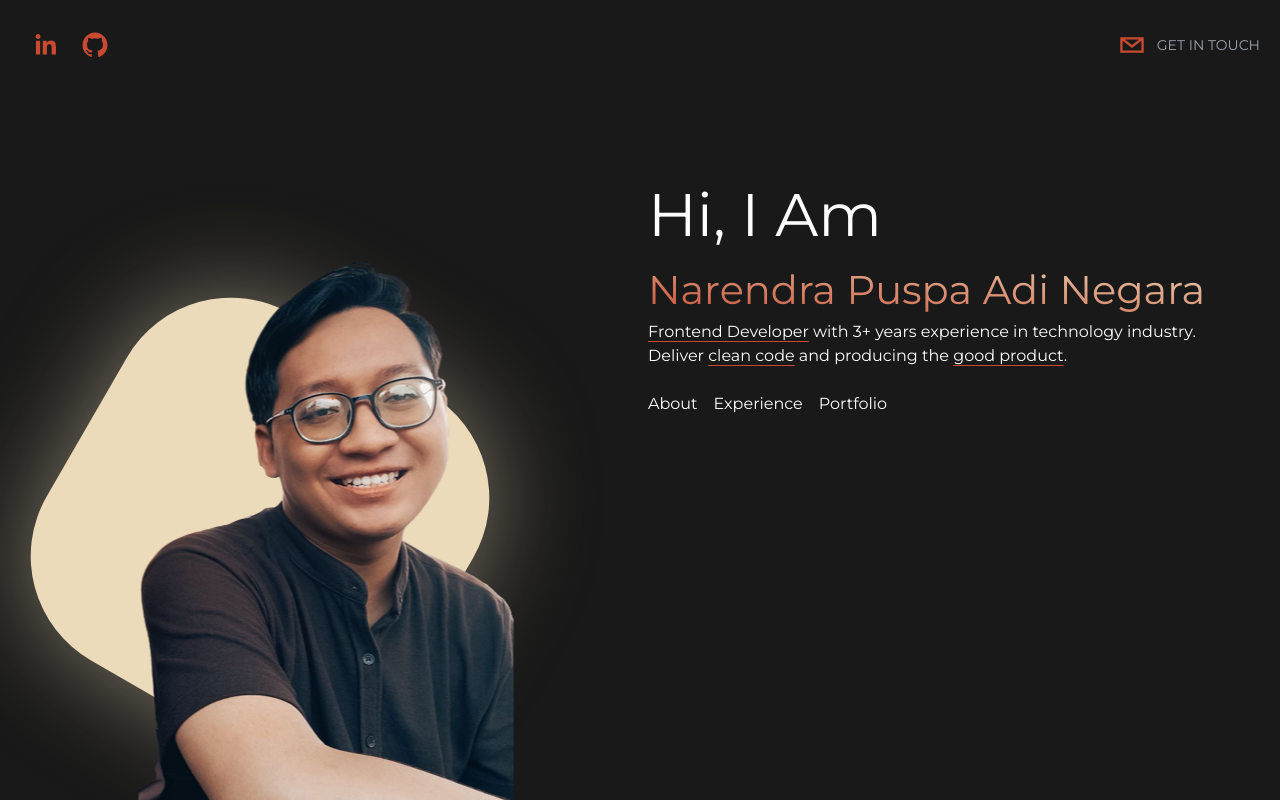
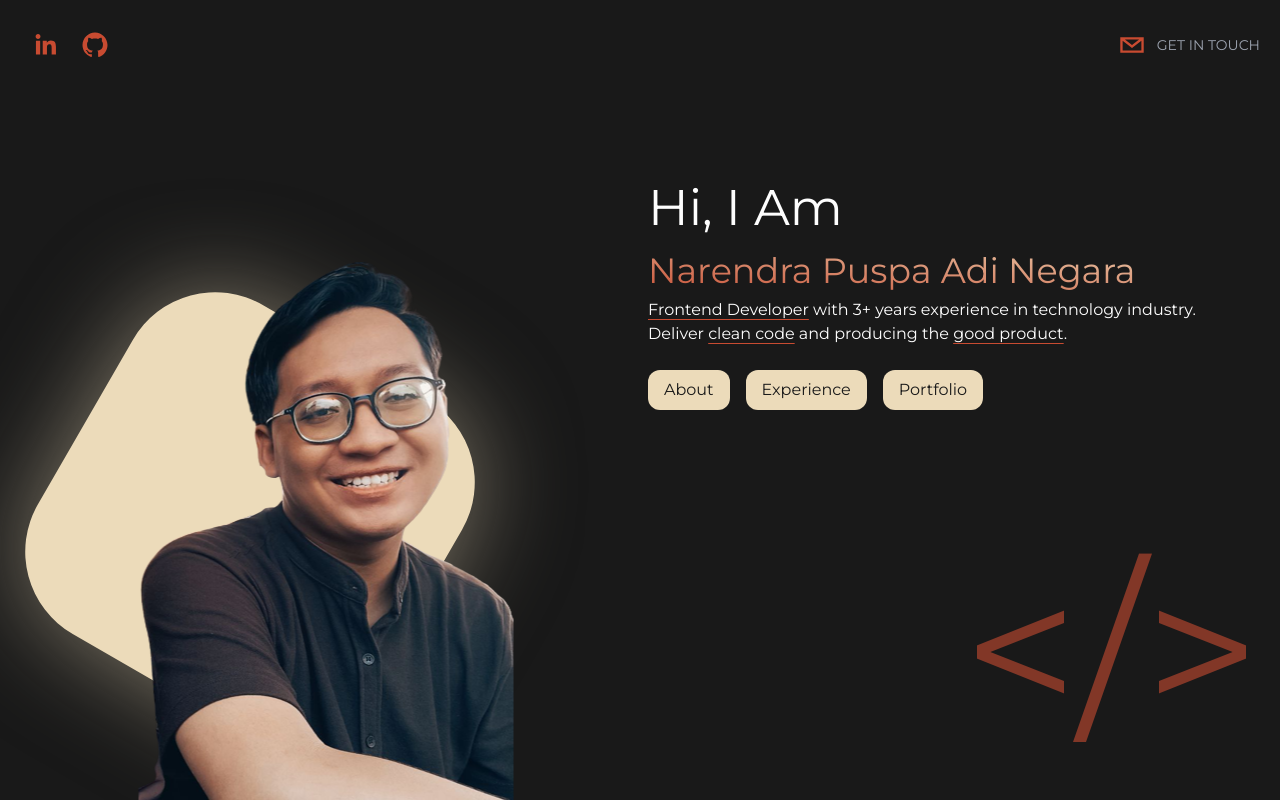
Before and after one commit to narendra087/nnegara, a Next.js app: page / in a window 1280 px wide. Built offline with nearby package versions, Linux system fonts and the light colour scheme.

Commit message:
[ADD] Babel inline svg

```diff
--- a/components/layouts/Intro.tsx
+++ b/components/layouts/Intro.tsx
@@ -3,6 +3,7 @@ import Image from "next/image";
 import { motion } from 'framer-motion'
 
 import ProfileImage from '../../public/images/profile-intro.png'
+import Code from '../../public/icons/code.svg'
 
 const Intro = () => {
   return (
@@ -10,7 +11,7 @@ const Intro = () => {
       <div className='picture-section flex-1 relative'>
         <motion.div
 
-          className='circle circle-orange-2 w-[400px] h-[400px] absolute top-1/3 left-10 bg-[#ECDBBA] rounded-[30%] rotate-[30deg]'></motion.div>
+          className='circle circle-orange-2 w-[380px] h-[380px] absolute top-1/3 left-10 bg-[#ECDBBA] rounded-[25%] rotate-[30deg]'></motion.div>
         <motion.div
           initial={{
             // x: -500,
@@ -32,16 +33,20 @@ const Intro = () => {
         </motion.div>
       </div>
       <div className="flex flex-col flex-1 pt-20 relative">
-        <h1 className='text-[60px]'>Hi, I Am</h1>
-        <h2 className='text-[40px] text-transparent bg-clip-text bg-gradient-to-tr from-[#C84B31] to-[#ECDBBA]'>Narendra Puspa Adi Negara</h2>
+        <h1 className='text-[50px]'>Hi, I Am</h1>
+        <h2 className='text-[35px] text-transparent bg-clip-text bg-gradient-to-tr from-[#C84B31] to-[#ECDBBA]'>Narendra Puspa Adi Negara</h2>
         <p>
           <span className='underline underline-offset-4 decoration-[#C84B31]'>Frontend Developer</span> with 3+ years experience in technology industry.<br /> Deliver <span className='underline underline-offset-4 decoration-[#C84B31]'>clean code</span> and producing the <span className='underline underline-offset-4 decoration-[#C84B31]'>good product</span>.
         </p>
         <nav className='flex gap-4 mt-6'>
-          <a className='hover:text-[#C84B31] transition-colors duration-300' href="#about">About</a>
-          <a className='hover:text-[#C84B31] transition-colors duration-300' href="#experience">Experience</a>
-          <a className='hover:text-[#C84B31] transition-colors duration-300' href="#portfolio">Portfolio</a>
+          <a className='hover:text-[#C84B31] transition-colors duration-300 py-2 px-4 bg-[#ECDBBA] text-[#191919] rounded-xl' href="#about">About</a>
+          <a className='hover:text-[#C84B31] transition-colors duration-300 py-2 px-4 bg-[#ECDBBA] text-[#191919] rounded-xl' href="#experience">Experience</a>
+          <a className='hover:text-[#C84B31] transition-colors duration-300 py-2 px-4 bg-[#ECDBBA] text-[#191919] rounded-xl' href="#portfolio">Portfolio</a>
         </nav>
+        <div className='absolute bottom-0 right-0 text-[200px] text-[#C84B31] opacity-60'>
+          {/* <Code /> */}
+          {"</>"}
+        </div>
       </div>
     </div>
   )
--- a/package.json
+++ b/package.json
@@ -24,6 +24,7 @@
   },
   "devDependencies": {
     "autoprefixer": "^10.4.13",
+    "babel-plugin-inline-react-svg": "^2.0.2",
     "postcss": "^8.4.18",
     "tailwindcss": "^3.2.1"
   }
```
Also changed, not shown: .babelrc (added), public/icons/code.svg (added), 1 other file (tests, documents, lock files or other folders).
